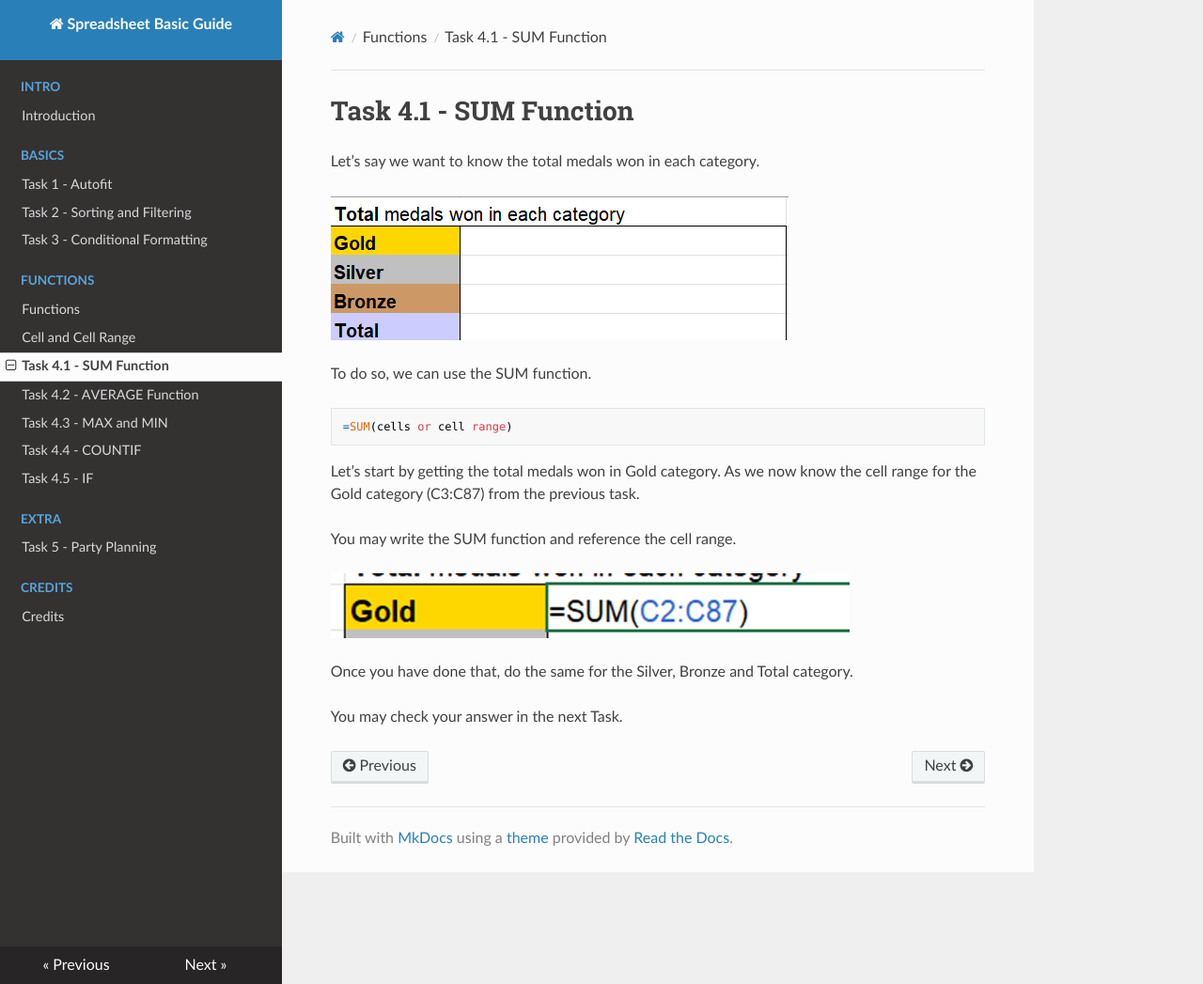
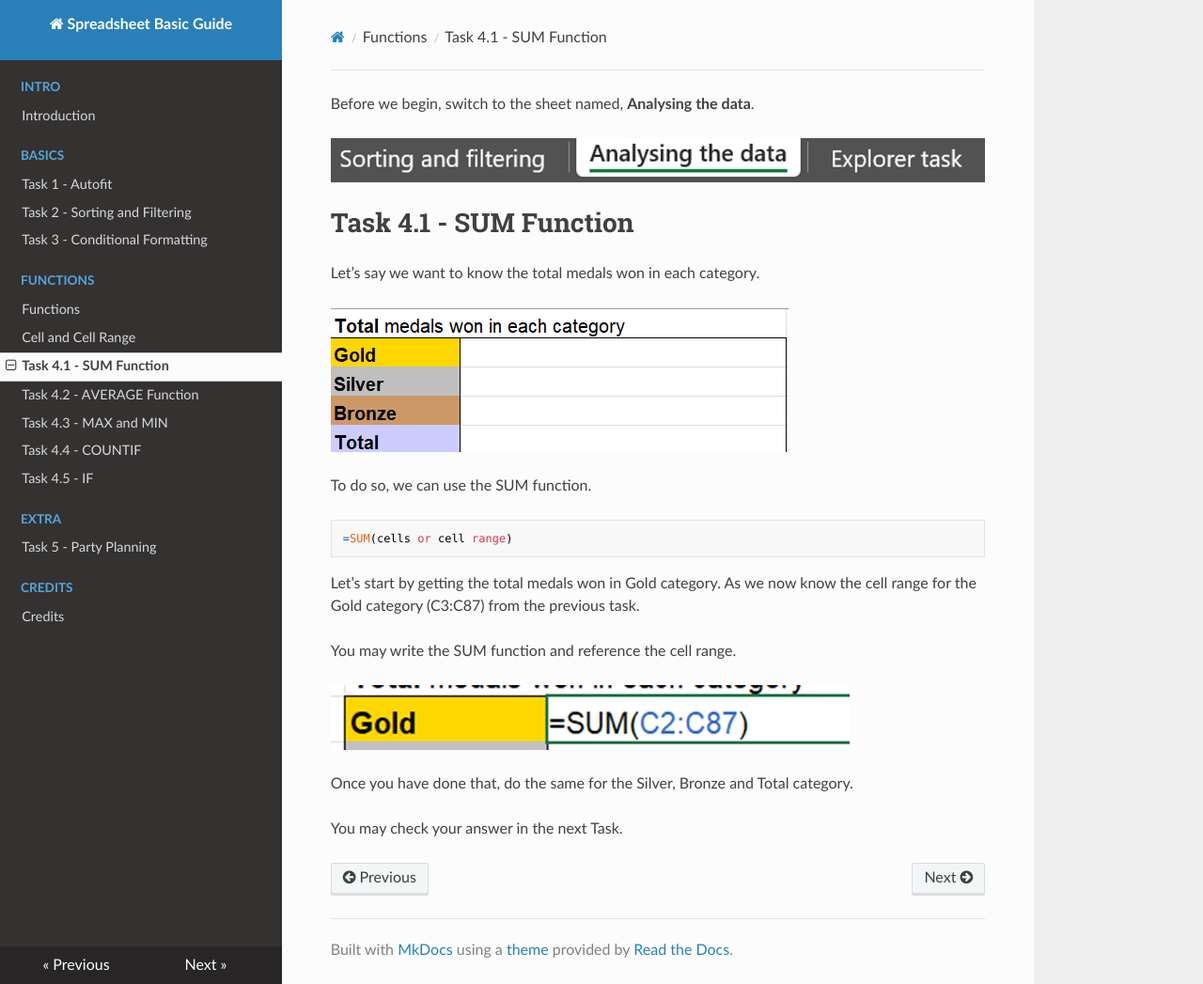
Before and after one commit to rianlian7/ict_spreadsheet_guide, an MkDocs documentation site: the page built from docs/spreadsheet_t4_1.md, in a window 1280 px wide and 1047 px high. Shown: the whole window at 94% size. Built offline with MkDocs 1.6.1, drawn with Linux system fonts in a browser that asks for light colours; nearby versions of some CDN libraries.

Commit message:
added instruction to switch sheets.

```diff
--- a/docs/spreadsheet_t4_1.md
+++ b/docs/spreadsheet_t4_1.md
@@ -1,3 +1,7 @@
+Before we begin, switch to the sheet named, **Analysing the data**.
+
+![](images/ss/t4_switchSheet.png)
+
 # Task 4.1 - SUM Function
 
 Let’s say we want to know the total medals won in each category.
```
Also changed, not shown: site/spreadsheet_t4_1/index.html, 1 other file.
